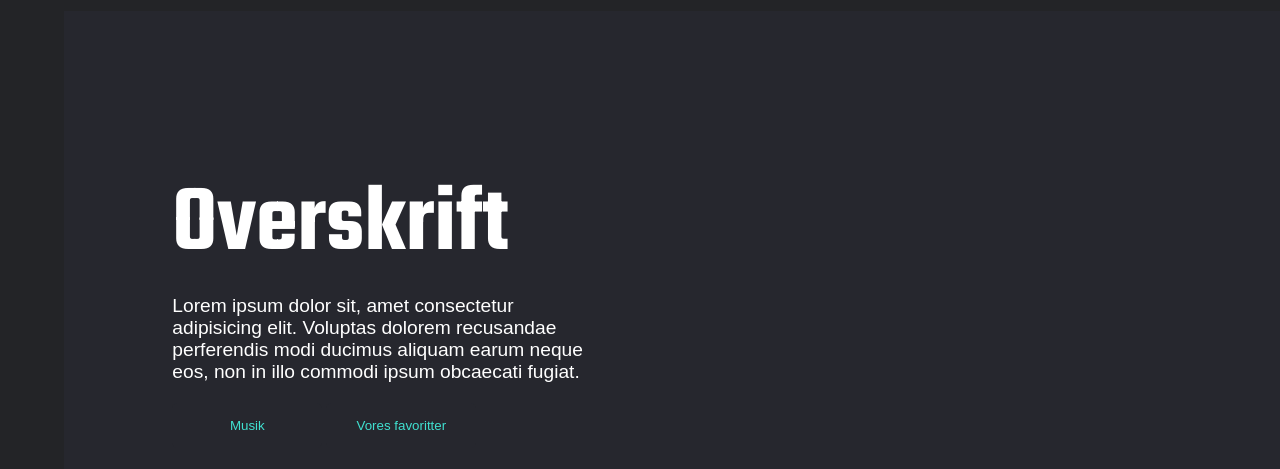
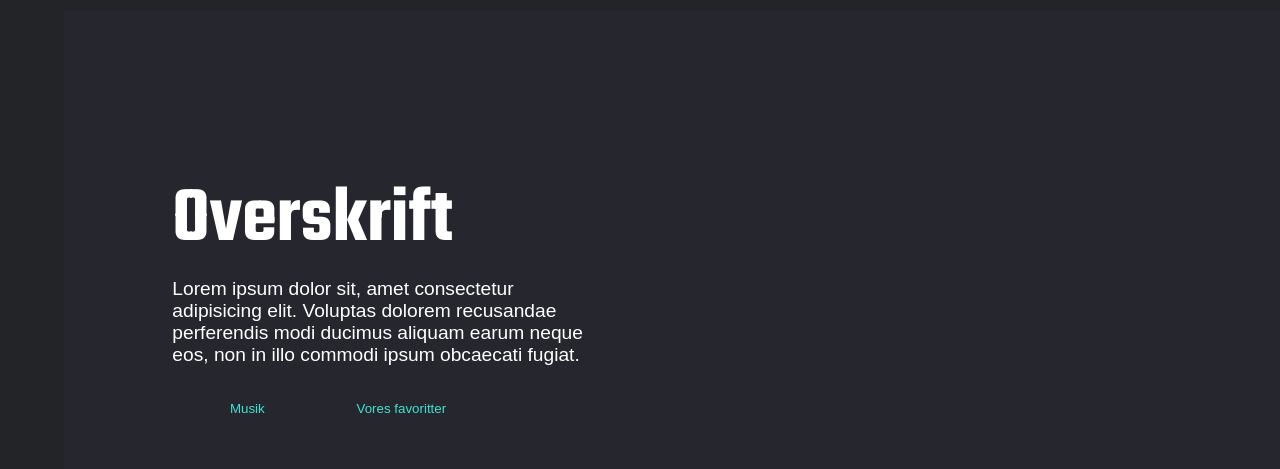
Before and after one commit to chri26kx/dynamisk_web, a plain HTML site: page index.html in a window 1280 px wide. Shown: the part 183-652 px from the top of the page. Drawn offline with Linux system fonts and the light colour scheme; a web font is replaced by a local one.

Commit message:
forside p3

```diff
--- a/style.css
+++ b/style.css
@@ -172,6 +172,11 @@ html .forside {
   height: 45px;
 }
 
+.splash h1 {
+  font-family: Teko;
+  font-size: 5rem;
+}
+
 /* ------------------------------------------ side 2 ------------------------------------------- */
 
 html .side2 {
```
